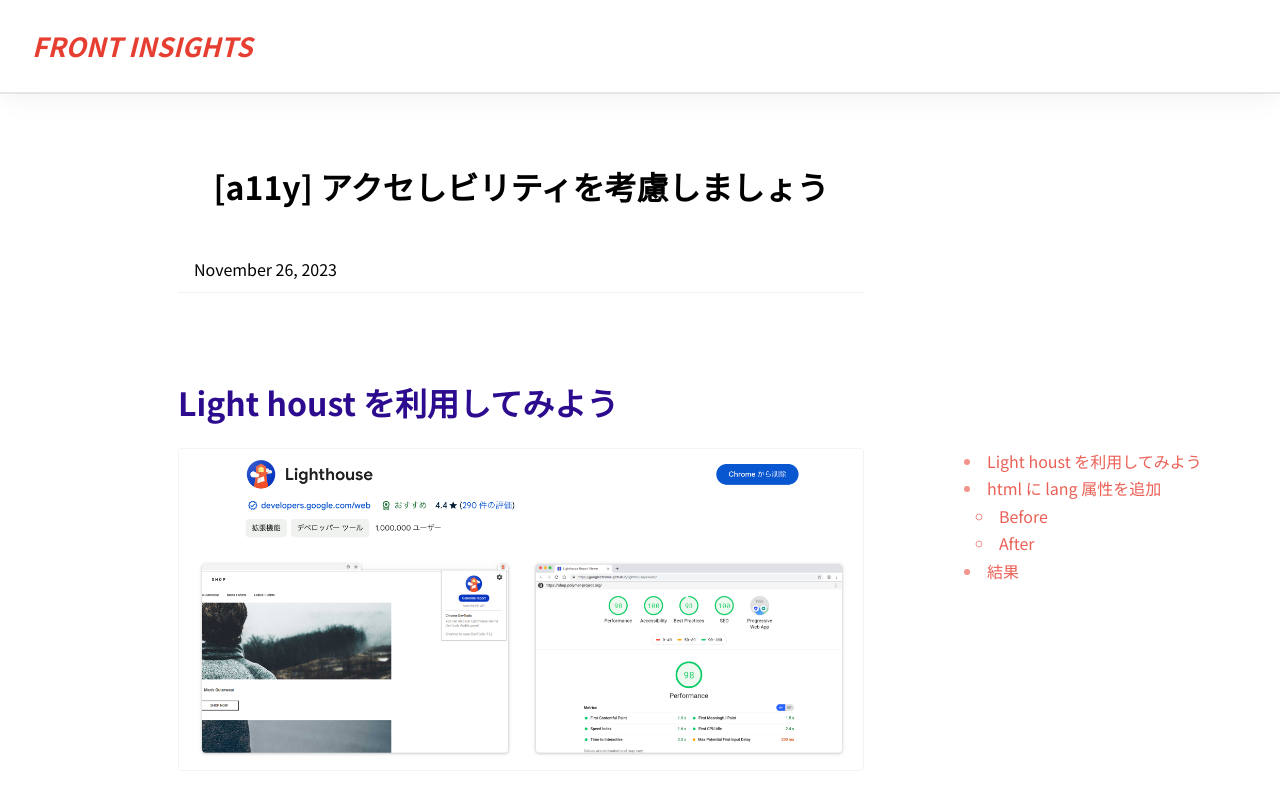
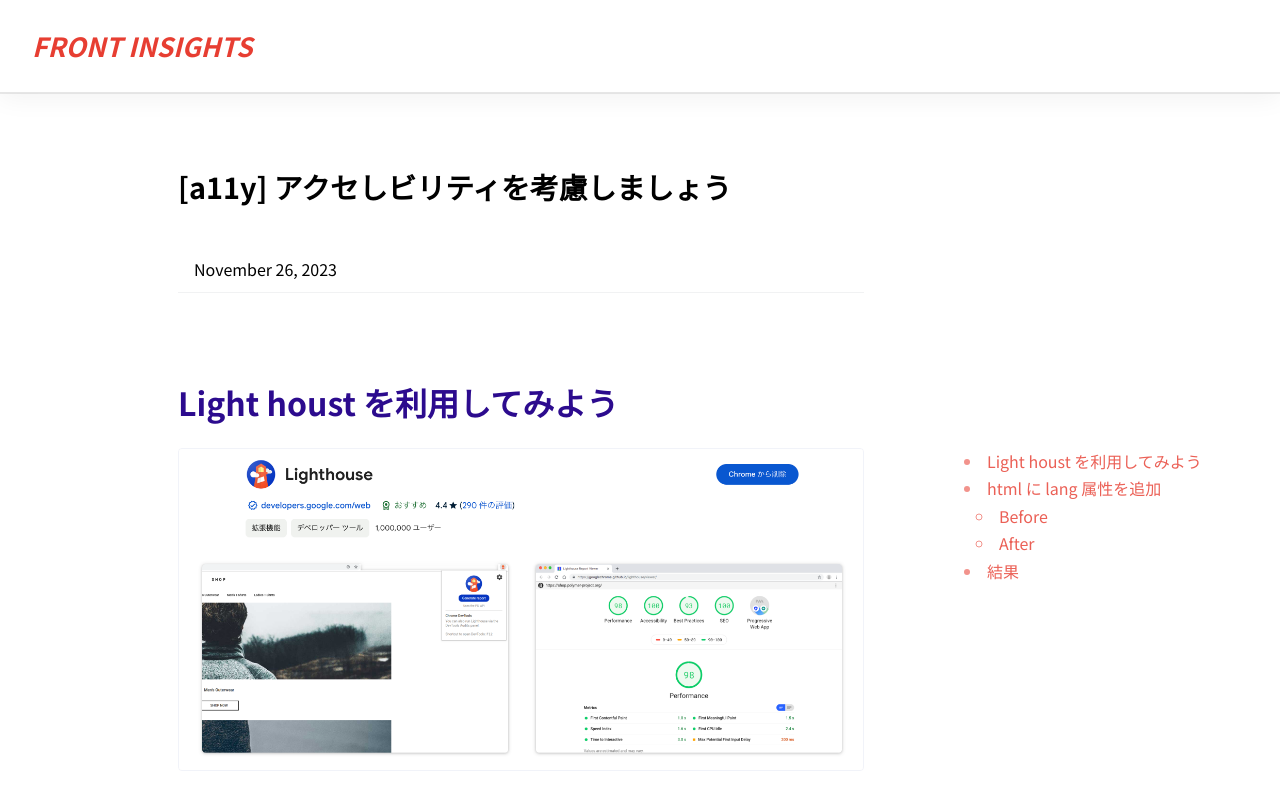
Before and after one commit to next-shiyon/devlog, a Next.js app: page /posts/devlog_a11y in a window 1280 px wide. Shown: the top 799 px of the page. Built offline with nearby package versions, Linux system fonts and the light colour scheme; a web font is replaced by a local one.

Commit message:
💄 delete text-align: center

```diff
--- a/pages/posts/index.module.scss
+++ b/pages/posts/index.module.scss
@@ -136,8 +136,7 @@
   }
 
   > .postTitle {
-    font-size: 2rem;
-    text-align: center;
+    font-size: 1.8rem;
     padding-top: var(--spacing-sm);
     padding-bottom: var(--spacing-sm);
   }
```
